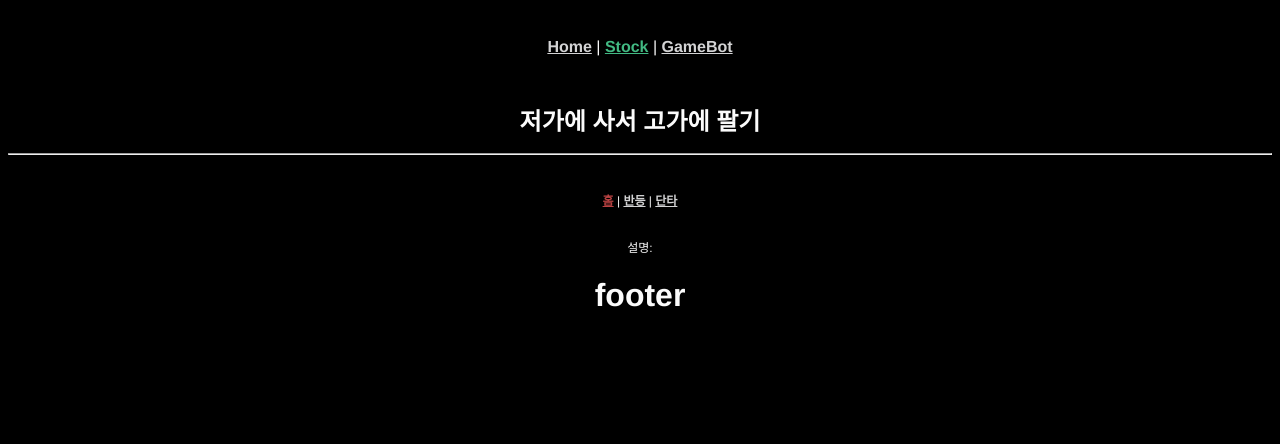
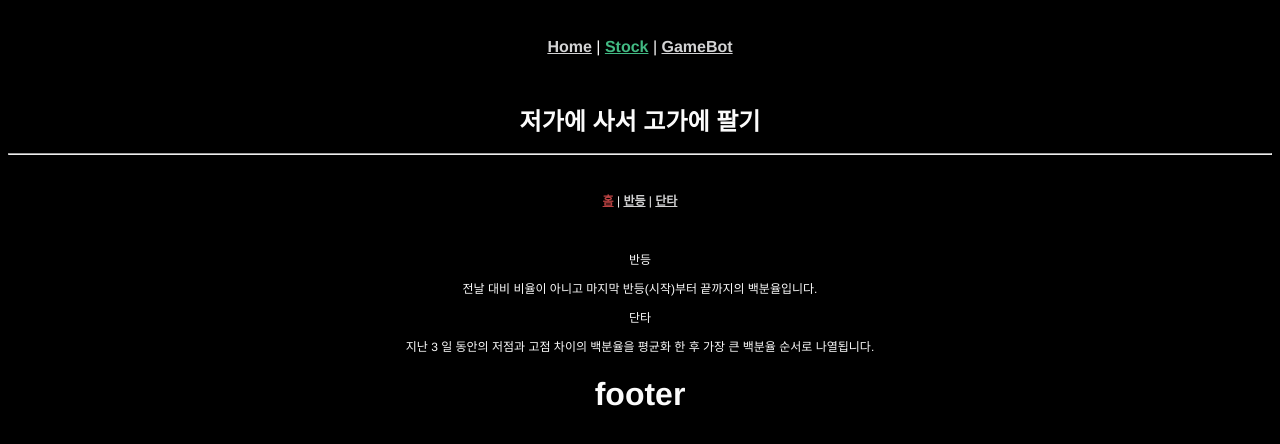
Before and after one commit to cheolgyu/sf-pub-site, a Vue app: page /stock in a window 1280 px wide. Shown: the top 444 px of the page. Built offline with nearby package versions, Linux system fonts and the light colour scheme; what chartjs-plugin-zoom would draw is missing.

Commit message:
설명 추가

```diff
--- a/src/views/stock/StockHome.vue
+++ b/src/views/stock/StockHome.vue
@@ -1,6 +1,16 @@
 <template>
   <div id="stock_home">
-    설명:
+    <div>
+      <div>
+        <p>반등</p>
+        전날 대비 비율이 아니고 마지막 반등(시작)부터 끝까지의 백분율입니다.
+      </div>
+      <div>
+        <p>단타</p>
+        지난 3 일 동안의 저점과 고점 차이의 백분율을 평균화 한 후 가장 큰 백분율
+        순서로 나열됩니다.
+      </div>
+    </div>
   </div>
 </template>
 <script>
```
Also changed, not shown: src/views/stock/StockNav.vue (line endings or trailing spaces).
